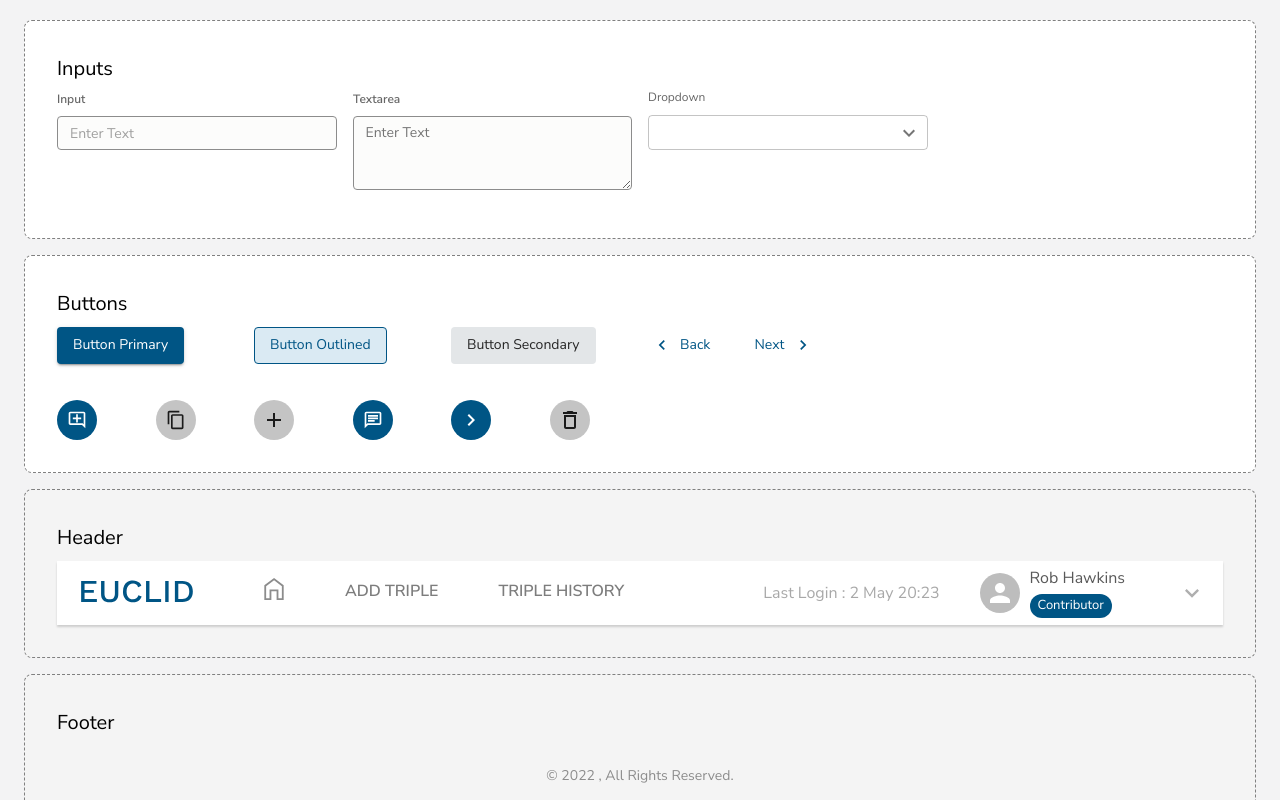
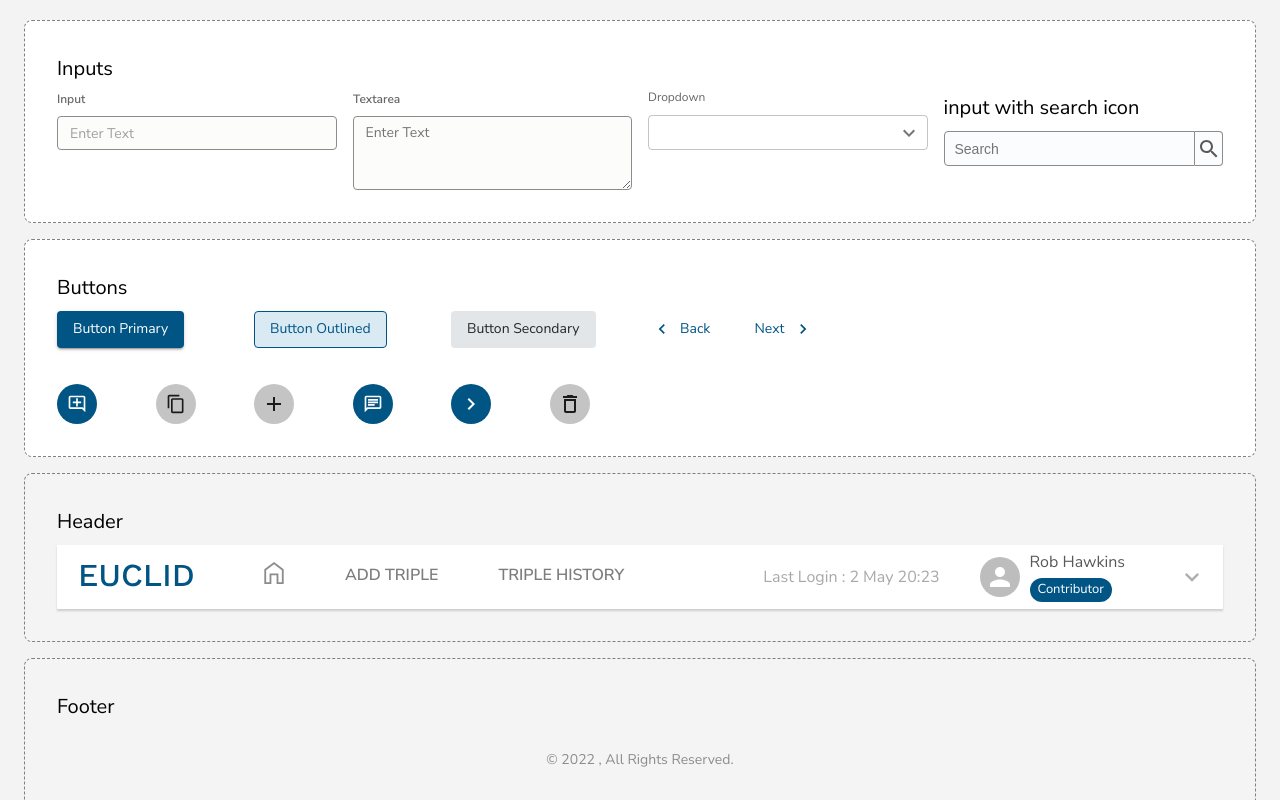
Before and after one commit to neointeraction/euclid, a React (Create React App) app: page /#/uikit in a window 1280 px wide. Shown: the top 800 px of the page. Built offline with nearby package versions, Linux system fonts and the light colour scheme.

Commit message:
Added search input component with search icon

```diff
--- /dev/null
+++ b/src/components/SearchWithIcon/SearchWithIcon.js
@@ -0,0 +1,21 @@
+import { SearchOutlined } from '@mui/icons-material';
+import PropTypes from 'prop-types';
+import React from 'react';
+import { SearchWithIconContainer } from './searchWithIcon.styles';
+
+const SearchWithIcon = ({ placeholder = 'Search', type = 'text', ...rest }) => {
+  return (
+    <SearchWithIconContainer>
+      <input type={type} placeholder={placeholder} {...rest} />
+      <button type="submit">
+        <SearchOutlined />
+      </button>
+    </SearchWithIconContainer>
+  );
+};
+
+SearchWithIcon.propTypes = {
+  placeholder: PropTypes.string,
+};
+
+export default SearchWithIcon;
--- /dev/null
+++ b/src/components/SearchWithIcon/index.js
@@ -0,0 +1,3 @@
+import SearchWithIcon from './SearchWithIcon';
+
+export default SearchWithIcon;
--- /dev/null
+++ b/src/components/SearchWithIcon/searchWithIcon.styles.js
@@ -0,0 +1,35 @@
+import styled from 'styled-components';
+
+export const SearchWithIconContainer = styled.div`
+  display: flex;
+  height: 35px;
+  & input[type='text'] {
+    border: 1px solid #8c8c8c;
+    padding: 4px 10px;
+    font-size: 14px;
+    color: #595959;
+    float: left;
+    width: 90%;
+    background: rgba(247, 249, 251, 0.5);
+    outline: none;
+    border-top-left-radius: 4px;
+    border-bottom-left-radius: 4px;
+  }
+
+  & button {
+    float: left;
+    width: 10%;
+    padding: 10px;
+    background: rgba(247, 249, 251, 0.5);
+    color: #595959;
+    font-size: 16px;
+    border: 1px solid #8c8c8c;
+    border-left: none;
+    border-top-right-radius: 4px;
+    border-bottom-right-radius: 4px;
+    display: flex;
+    justify-content: center;
+    align-items: center;
+    cursor: pointer;
+  }
+`;
--- a/src/pages/Uikit/Uikit.js
+++ b/src/pages/Uikit/Uikit.js
@@ -36,6 +36,7 @@ import {
 } from 'components/ModalBoxes';
 import ButtonGroup from 'components/ButtonGroup';
 import TrippleCollapsed from 'components/TrippleCollapsed';
+import SearchWithIcon from 'components/SearchWithIcon';
 
 const Uikit = () => {
   const [age, setAge] = React.useState('');
@@ -83,7 +84,12 @@ const Uikit = () => {
               ]}
             />
           </Grid>
-          <Grid item xs={4}></Grid>
+          <Grid item xs={3}>
+            <Typography variant="h6" gutterBottom component="div">
+              input with search icon
+            </Typography>
+            <SearchWithIcon />
+          </Grid>
         </Grid>
       </Box>
       <Box
```
